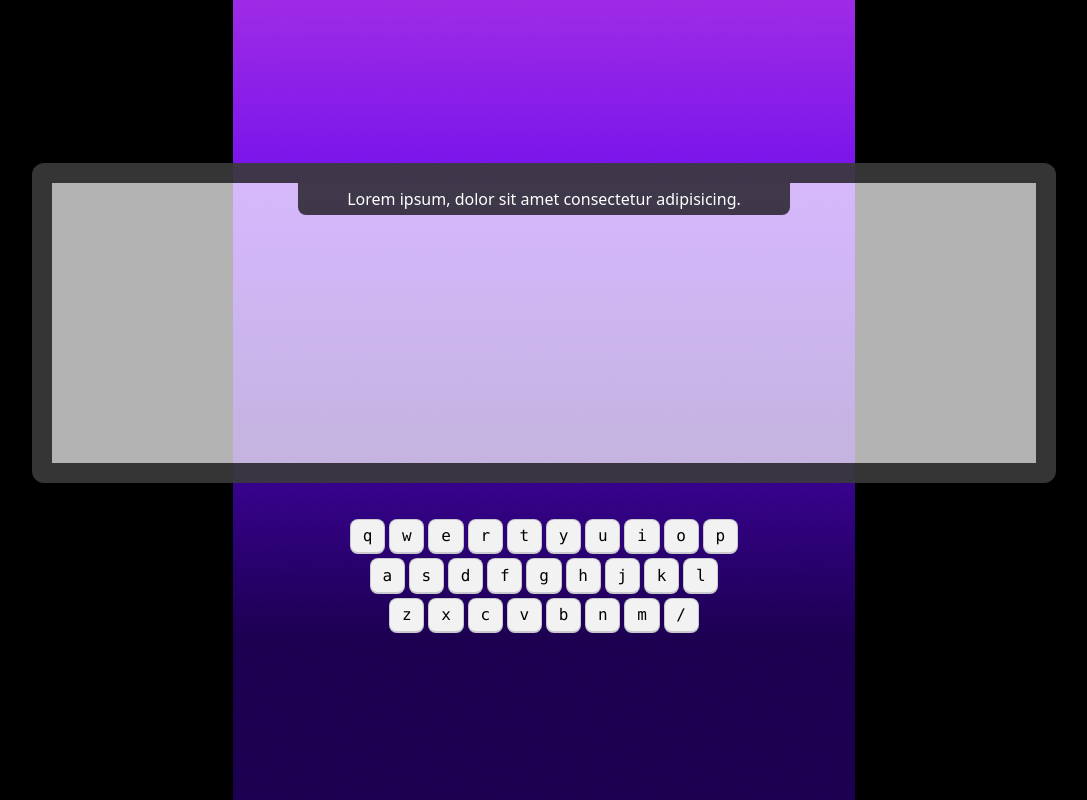
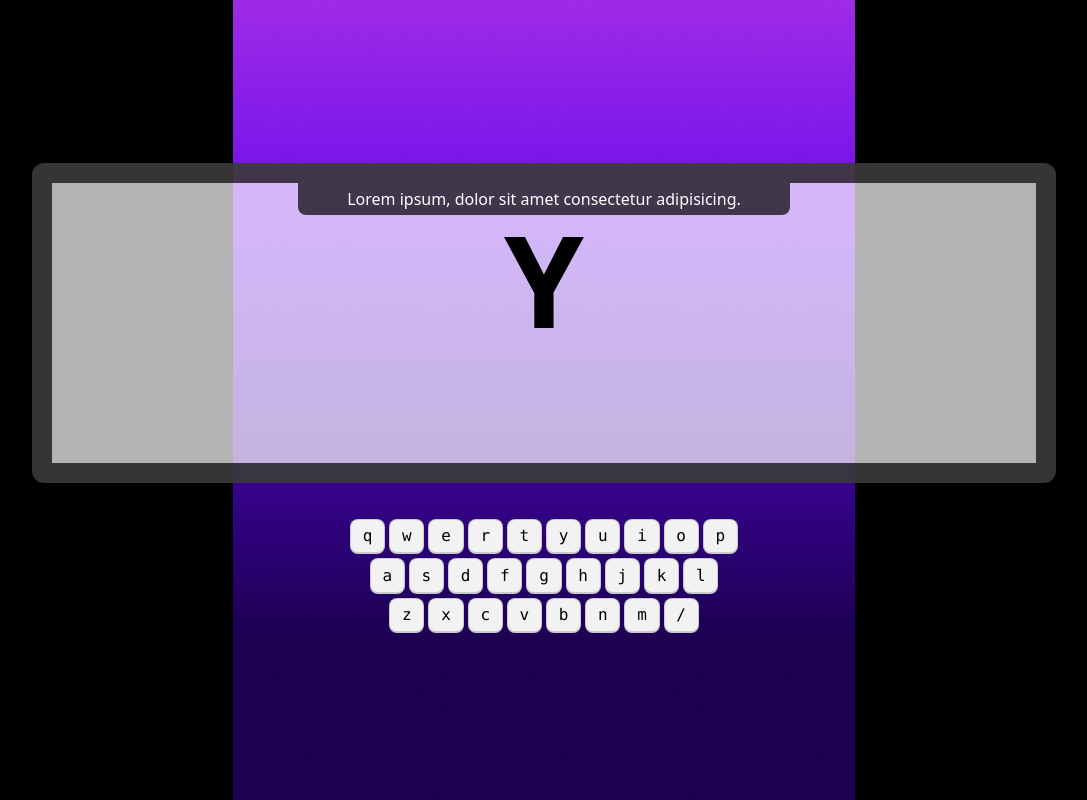
Before and after one commit to shahinexy/PH-DOM-Alphabet-Clash, a plain HTML site: page index.html in a window 1280 px wide. Shown: the whole page, without its empty margins (96-1183 px from the left). Drawn offline with nearby package versions, Linux system fonts and the light colour scheme.

Commit message:
alphabet added in center

```diff
--- a/index.html
+++ b/index.html
@@ -11,14 +11,21 @@
 
 <body class="bg-black">
     <main class="container mx-auto min-h-screen bg-[url(images/background.png)] bg-no-repeat bg-center">
+        <!-- starting section  -->
         <section class=" hidden text-center min-h-screen text-white flex flex-col space-y-8 items-center justify-center">
             <h1 class="text-9xl font-extrabold">Alphabet clash</h1>
             <p>Lorem ipsum dolor sit amet, consectetur adipisicing elit. Cumque sed adipisci libero velit, nulla minus.</p>
             <button class="text-xl font-semibold text-black bg-white rounded-md p-5">Play Now</button>
         </section>
+        <!-- play ground section  -->
         <section class="text-center min-h-screen text-white flex flex-col space-y-8 items-center justify-center">
             <div class="artboard flex justify-center">
-                <div class="artboard artboard-horizontal phone-6 bg-white/70 border-[20px] border-black/70 rounded-xl flex  items-center flex-col"><p class="bg-black/70 w-1/2 text-center p-1 rounded-b-lg">Lorem ipsum, dolor sit amet consectetur adipisicing.</p></div>
+                <div class="artboard artboard-horizontal phone-6 bg-white/70 border-[20px] border-black/70 rounded-xl flex  items-center flex-col">
+                    <p class="bg-black/70 w-1/2 text-center p-1 rounded-b-lg">Lorem ipsum, dolor sit amet consectetur adipisicing.</p>
+                    <div class="alphabet text-black text-9xl font-bold">
+                        Y
+                    </div>
+                </div>
             </div>
 
             <div class="keyboard text-black">
@@ -57,6 +64,10 @@
                   </div>
             </div>
         </section>
+        <!-- end section  -->
+        <section>
+
+        </section>
     </main>
 </body>
 
```
